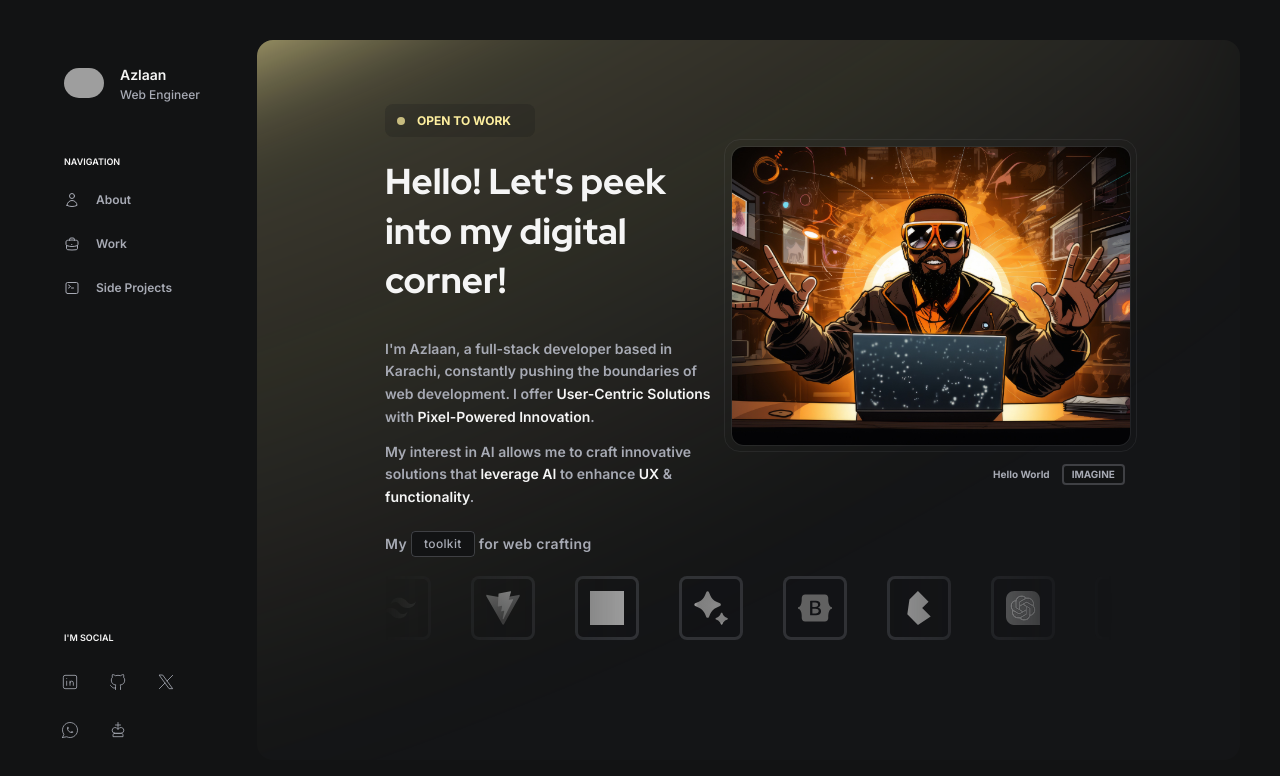
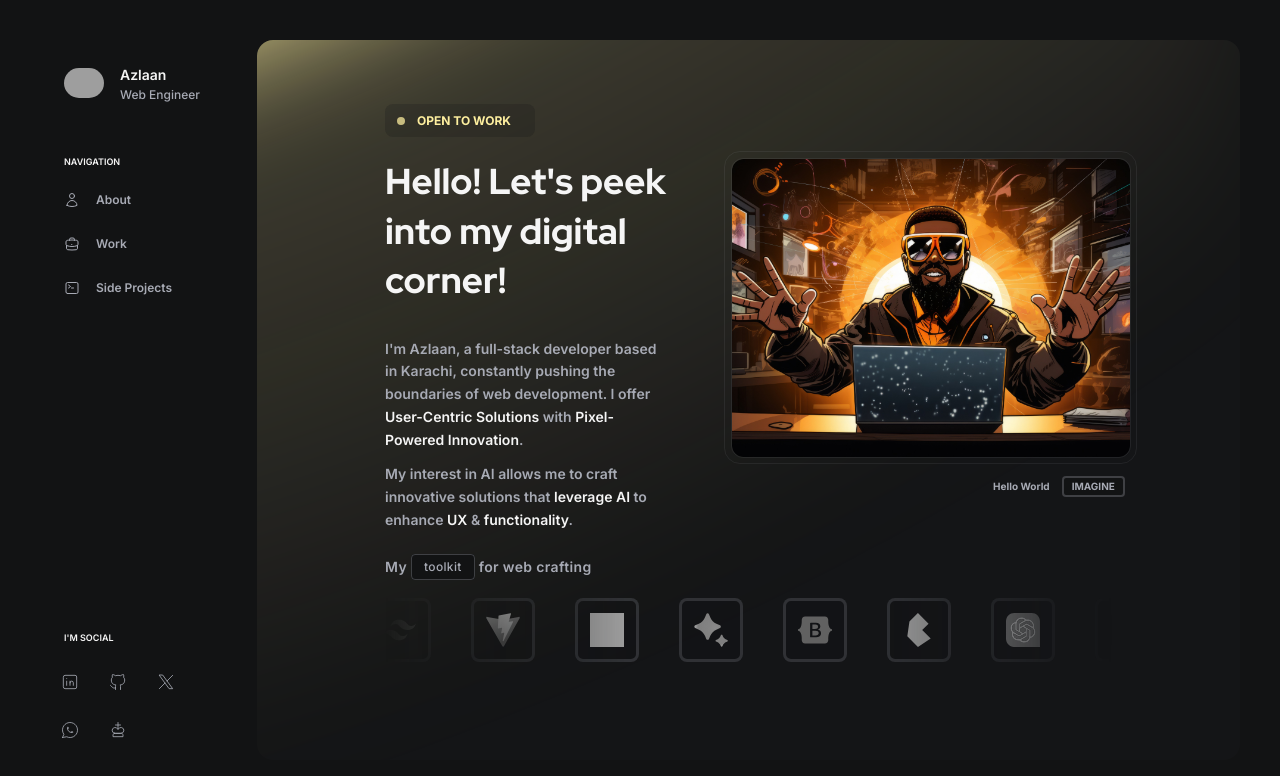
Before and after one commit to mdazlaanzubair/the-chronicles-of-UI-UX, a Next.js app: page / in a window 1280 px wide. Shown: the top 776 px of the page. Built offline with nearby package versions, Linux system fonts and the light colour scheme; grey boxes are pictures that could not be loaded.

Commit message:
space added

```diff
--- a/app/components/hero/HeroSection.jsx
+++ b/app/components/hero/HeroSection.jsx
@@ -40,8 +40,8 @@ const HeroSection = () => {
       id="hero-section"
       className="relative w-full flex flex-col items-center justify-between py-10 lg:py-16"
     >
-      <div className="flex flex-col lg:flex-row items-center justify-between gap-5 z-10">
-        <div className="w-full md:w-2/3">
+      <div className="flex flex-col lg:flex-row items-center justify-between gap-20 z-10">
+        <div className="w-full md:w-1/2">
           <motion.div variants={contentVariants}>
             <Link
               href="#contact-section"
@@ -79,7 +79,7 @@ const HeroSection = () => {
           </motion.p>
           <br />
         </div>
-        <div className="hidden w-full h-full lg:w-1/2 lg:flex justify-center">
+        <div className="hidden lg:flex w-1/2 justify-center">
           <Figure
             src={heroImg.src}
             size="w-[400px] h-[300px]"
```
